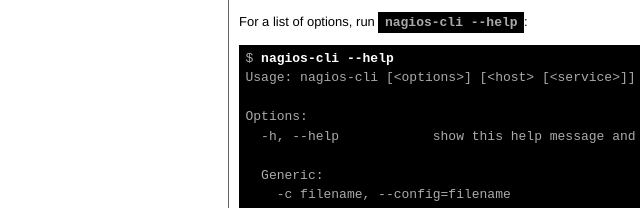
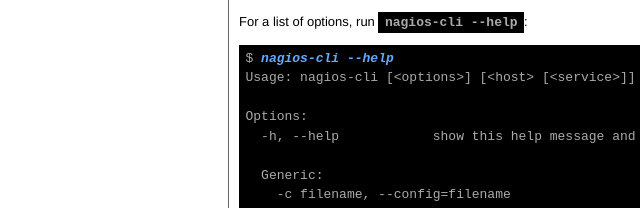
Before and after one commit to tehmaze/nagios-cli, a plain HTML site: page index.html in a window 1280 px wide. Shown: the part 592-800 px from the top of the page, 121-761 px from the left. Drawn offline with Linux system fonts and the light colour scheme.

Commit message:
Switch css class

```diff
--- a/index.html
+++ b/index.html
@@ -49,7 +49,7 @@ $ <span class="input">sudo python setup.py install</span>
     <p>
         For a list of options, run <code>nagios-cli --help</code>:
     </p>
-    <pre>$ <span class="bold">nagios-cli --help</span>
+    <pre>$ <span class="input">nagios-cli --help</span>
 Usage: nagios-cli [&lt;options&gt;] [&lt;host&gt; [&lt;service&gt;]]
 
 Options:
```
